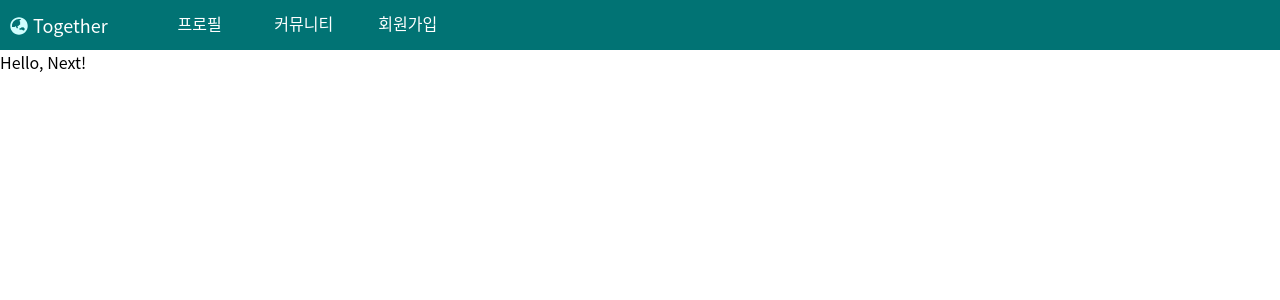
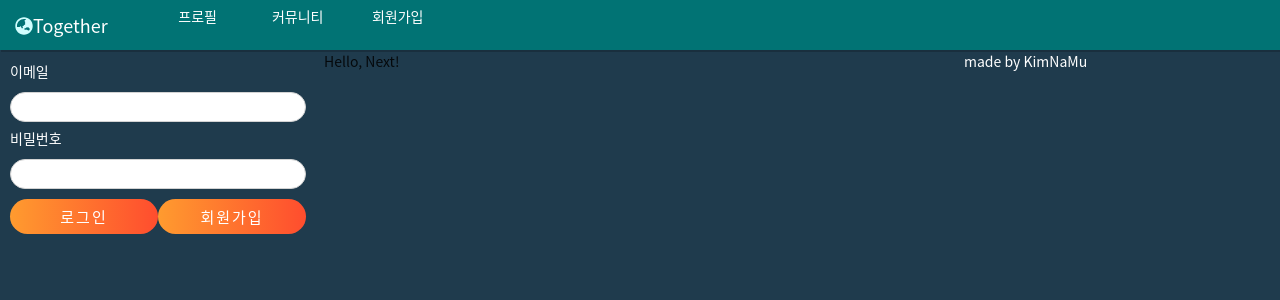
Before and after one commit to NaamuKim/Together, a Next.js app in the folder prepare/front/: page / in a window 1280 px wide. Shown: the top 300 px of the page. Built offline with nearby package versions, Linux system fonts and the light colour scheme; a web font is replaced by a local one; what emotion-reset would draw is missing.

Commit message:
Add: loginform

```diff
--- a/prepare/front/components/AppLayout.js
+++ b/prepare/front/components/AppLayout.js
@@ -1,16 +1,32 @@
 import React from "react";
 import PropTypes from "prop-types";
-import Link from "next/link";
-import { jsx, css } from "@emotion/react";
+import { Row, Col } from "antd";
 import Global from "./Global";
 import Header from "./Header";
+import LogInForm from "./LogInForm";
 
 const AppLayout = ({ children }) => {
   return (
     <div>
       <Global />
       <Header />
-      {children}
+      <Row gutter={8}>
+        <Col xs={24} md={6}>
+          <LogInForm />
+        </Col>
+        <Col xs={24} md={12}>
+          {children}
+        </Col>
+        <Col xs={24} md={6}>
+          <a
+            href="https://lost731.github.io"
+            target="_black"
+            rel="noreferrer noopener"
+          >
+            made by KimNaMu
+          </a>
+        </Col>
+      </Row>
     </div>
   );
 };
--- a/prepare/front/components/Global.js
+++ b/prepare/front/components/Global.js
@@ -43,9 +43,25 @@ const style = css`
     margin: 0;
     padding: 0;
   }
+
   body {
-    font-family: "Noto Sans CJK KR";
+    font-family: "Noto Sans CJK KR", sans-serif;
     box-sizing: border-box;
+    background-color: #1f3b4d;
+  }
+  a {
+    text-decoration: none;
+    color: white;
+  }
+  .ant-row {
+    margin-right: 0 !important;
+    margin-left: 0 !important;
+  }
+  .ant-col:first-child {
+    padding-left: 0 !important;
+  }
+  .ant-col:last-child {
+    padding-right: 0 !important;
   }
 `;
 
--- a/prepare/front/components/Header.js
+++ b/prepare/front/components/Header.js
@@ -14,6 +14,7 @@ const NavStyle = styled.nav`
   align-items: center;
   background-color: #017374;
   z-index: 10;
+  box-shadow: 1px 2px rgba(0, 0, 0, 0.2);
   @media screen and (max-width: 768px) {
     flex-direction: column;
     align-items: center;
@@ -25,6 +26,10 @@ const NavStyle = styled.nav`
 const TogetherDiv = styled.div`
   padding-left: 10px;
   font-size: 18px;
+  @media screen and (max-width: 768px) {
+    padding-right: 15px;
+    padding-bottom: 10px;
+  }
 `;
 
 const List = styled.ul`
@@ -41,7 +46,7 @@ const List = styled.ul`
 `;
 
 const Item = styled.li`
-  width: 80px;
+  width: 100px;
   border-bottom: 5px solid transparent;
   transition: border-bottom.5s ease-in-out;
   display: flex;
@@ -89,9 +94,11 @@ const Header = () => {
   return (
     <NavStyle>
       <TogetherDiv>
-        <FontAwesomeIcon icon={faGlobeAsia} color="#D0FEFE" />
         <Link href="/">
-          <Home>Together</Home>
+          <Home>
+            <FontAwesomeIcon icon={faGlobeAsia} color="#D0FEFE" />
+            Together
+          </Home>
         </Link>
       </TogetherDiv>
       <List openedMenu={openedMenu}>
--- a/prepare/front/components/LogInForm.js
+++ b/prepare/front/components/LogInForm.js
@@ -1,7 +1,96 @@
-import React from "react";
+import React, { useCallback } from "react";
+import styled from "@emotion/styled";
+import Link from "next/link";
+import useInput from "../hooks/useinput";
+
+const Form = styled.form`
+  padding: 10px;
+  display: flex;
+  flex-direction: column;
+  justify-content: center;
+`;
+
+const EmailDiv = styled.div`
+  margin-bottom: 5px;
+`;
+
+const PasswordDiv = styled.div`
+  outline: none;
+`;
+
+const Input = styled.input`
+  width: 100%;
+  height: 30px;
+  border-radius: 30px;
+  padding: 0 20px;
+  margin-top: 10px;
+  border: 1px solid lightgray;
+  font-size: 12px;
+`;
+
+const ButtonWrapper = styled.div`
+  display: flex;
+  justify-content: center;
+  margin-top: 10px;
+`;
+
+const Label = styled.label`
+  color: white;
+`;
+
+const Button = styled.button`
+  background: linear-gradient(to left, rgb(255, 77, 46), rgb(255, 155, 47));
+  width: 100%;
+  height: 35px;
+  border: 0;
+  outline: none;
+  border-radius: 40px;
+  color: white;
+  font-size: 15px;
+  letter-spacing: 2px;
+  cursor: pointer;
+`;
 
 const LogInForm = () => {
-  return <div>LogInForm</div>;
+  const [email, onChangeEmail] = useInput("");
+  const [password, onChangePassword] = useInput("");
+
+  const onSubmitForm = useCallback(() => {}, []);
+
+  return (
+    <Form onSubmit={onSubmitForm}>
+      <EmailDiv>
+        <Label htmlFor="user-id">이메일</Label>
+        <br />
+        <Input
+          name="user-id"
+          value={email}
+          onChange={onChangeEmail}
+          type="email"
+          required
+        />
+      </EmailDiv>
+      <PasswordDiv>
+        <Label htmlFor="user-password">비밀번호</Label>
+        <br />
+        <Input
+          name="user-password"
+          type="password"
+          value={password}
+          onChange={onChangePassword}
+          required
+        />
+      </PasswordDiv>
+      <ButtonWrapper>
+        <Button type="primary">로그인</Button>
+        <Button>
+          <Link href="signup">
+            <a>회원가입</a>
+          </Link>
+        </Button>
+      </ButtonWrapper>
+    </Form>
+  );
 };
 
 export default LogInForm;
--- /dev/null
+++ b/prepare/front/hooks/useinput.js
@@ -0,0 +1,11 @@
+import { useState, useCallback } from "react";
+
+const useInput = (initialValue = null) => {
+  const [value, setValue] = useState(initialValue);
+  const handler = useCallback((e) => {
+    setValue(e.target.value);
+  }, []);
+  return [value, handler, setValue];
+};
+
+export default useInput;
--- a/prepare/front/package.json
+++ b/prepare/front/package.json
@@ -17,6 +17,7 @@
     "@fortawesome/free-solid-svg-icons": "^5.15.4",
     "@fortawesome/react-fontawesome": "^0.1.15",
     "@heroicons/react": "^1.0.4",
+    "antd": "^4.16.13",
     "emotion-reset": "^3.0.1",
     "next": "^11.1.2",
     "prop-types": "^15.7.2",
--- a/prepare/front/pages/_app.js
+++ b/prepare/front/pages/_app.js
@@ -1,6 +1,7 @@
 import React from "react";
 import PropTypes from "prop-types";
 import Head from "next/head";
+import "antd/dist/antd.css";
 
 const App = ({ Component }) => {
   return (
--- a/prepare/front/pages/profile.js
+++ b/prepare/front/pages/profile.js
@@ -1,9 +1,11 @@
 import React from "react";
+import AppLayout from "../components/AppLayout";
 
 const Profile = () => {
   return (
-    <>
+    <AppLayout>
       <div>프로필</div>
-    </>
+    </AppLayout>
   );
 };
+export default Profile;
```
Also changed, not shown: prepare/front/pages/signup.js (+6 -1 lines), 1 other file (tests, documents, lock files or other folders).
